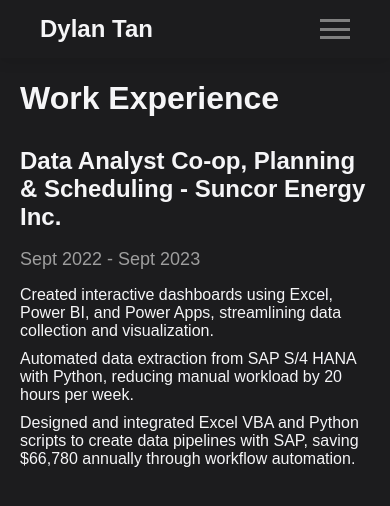
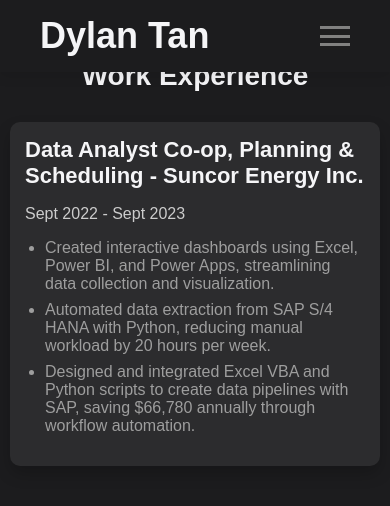
Before and after one commit to itsdylantan/PersonalPortfolio-Website, a React (Create React App) app: page /PersonalPortfolio-Website/work-experience in a window 390 px wide. Shown: the top 506 px of the page. Built offline with nearby package versions, Linux system fonts and the light colour scheme.

Commit message:
Added pred_core_temp_infrared_dylan_irfan.pdf into public folder. As well as link View Project in Projects.js to the pdf file

```diff
--- a/src/components/Navbar.js
+++ b/src/components/Navbar.js
@@ -12,7 +12,9 @@
 
   return (
     <nav className="navbar">
-      <h1 className="navbar-logo">Dylan Tan</h1>
+      <Link to="/" className="navbar-logo"> {/* Link added to the logo */}
+        <h1>Dylan Tan</h1>
+      </Link>
 
       <div className={`hamburger ${isOpen ? 'open' : ''}`} onClick={toggleMenu}>
         <span className="line"></span>
@@ -22,10 +24,10 @@
 
       <ul className={`navbar-links ${isOpen ? 'open' : ''}`}>
         <li><Link to="/" onClick={toggleMenu}>Home</Link></li>
+        <li><Link to="/about" onClick={toggleMenu}>About</Link></li>
         <li><Link to="/resume" onClick={toggleMenu}>Resume</Link></li>
         <li><Link to="/work-experience" onClick={toggleMenu}>Work Experience</Link></li>
         <li><Link to="/projects" onClick={toggleMenu}>Projects</Link></li>
-        <li><Link to="/about" onClick={toggleMenu}>About</Link></li>
         <li><Link to="/contact" onClick={toggleMenu}>Contact</Link></li>
       </ul>
     </nav>
--- a/src/components/Projects.js
+++ b/src/components/Projects.js
@@ -40,6 +40,30 @@
               Real-time stock market data engineering project using Apache Kafka and AWS to process and analyze streaming data for insightful analytics.
             </p>
           </div>
+
+          {/* New Project */}
+          <div className="project-card">
+            <h3>Predicting Core Body Temperature using Infrared Thermography</h3>
+            <p>Technologies: R, ggplot2, glmnet, bestglm</p>
+            <p>
+              Developed predictive models and created a formal report on predicting core body temperature using infrared thermography (IRT). Applied regression analysis techniques in R, utilizing Gaussian and Gamma family distributions to develop predictive models with high accuracy.
+            </p>
+            <p>
+              Employed variable selection methods such as Forward Selection, Backward Elimination, LASSO, and Ridge regression to optimize model performance. Conducted extensive data preprocessing, handled missing values, created dummy variables, and addressed multicollinearity by removing variables with high Variance Inflation Factors (VIFs).
+            </p>
+            <p>
+              Utilized ggplot2 for visualization and bestglm for subset selection, enhancing the reliability of the results.
+            </p>
+            {/* Adjusted link to the PDF file with basename */}
+            <a
+              href={`${process.env.PUBLIC_URL}/pred_core_temp_infrared_dylan_irfan.pdf`}
+              target="_blank"
+              rel="noopener noreferrer"
+              className="project-link"
+            >
+              View Project (PDF)
+            </a>
+          </div>
         </div>
       </div>
     </section>
--- a/src/components/WorkExperience.css
+++ b/src/components/WorkExperience.css
@@ -4,38 +4,81 @@
   padding: 80px 20px;
   background-color: #1c1c1e;
   color: #f5f5f7;
+  max-width: 900px;
+  margin: 0 auto;
   text-align: left;
+}
+
+.work-experience-content {
   max-width: 900px;
   margin: 0 auto;
 }
 
 .work-experience-content h2 {
-    font-size: 32px;
+  font-size: 36px;
+  font-weight: bold;
   margin-bottom: 30px;
   color: #f5f5f7;
+  text-align: center;
 }
 
-  .experience {
-    margin-bottom: 40px;
+/* Box styling for each experience */
+.experience-box {
+  background-color: #2c2c2e;
+  padding: 20px;
+  margin-bottom: 30px;
+  border-radius: 10px;
+  box-shadow: 0 8px 16px rgba(0, 0, 0, 0.2);
+  transition: transform 0.3s, box-shadow 0.3s;
+}
+
+.experience-box:hover {
+  transform: translateY(-10px);
+  box-shadow: 0 12px 24px rgba(0, 0, 0, 0.3);
 }
 
 .experience h3 {
   font-size: 24px;
   color: #f5f5f7;
+  margin-bottom: 10px;
 }
 
 .experience p {
   font-size: 18px;
+  color: #ccc;
   margin-bottom: 10px;
-    color: #9e9e9e;
 }
 
 .experience ul {
-    list-style-type: none;
-    padding-left: 0;
+  list-style-type: disc;
+  padding-left: 20px;
 }
 
 .experience ul li {
   font-size: 16px;
-    margin-bottom: 10px;
+  color: #9e9e9e;
+  margin-bottom: 8px;
 }
+
+/* Responsive adjustments */
+@media (max-width: 768px) {
+  .work-experience-section {
+    padding: 60px 10px;
+  }
+
+  .work-experience-content h2 {
+    font-size: 28px;
+  }
+
+  .experience-box {
+    padding: 15px;
+  }
+
+  .experience h3 {
+    font-size: 22px;
+  }
+
+  .experience p, .experience ul li {
+    font-size: 16px;
+  }
+}
--- a/src/components/WorkExperience.js
+++ b/src/components/WorkExperience.js
@@ -1,4 +1,3 @@
-
 // src/components/WorkExperience.js
 import React from 'react';
 import './WorkExperience.css';
@@ -9,6 +8,7 @@
       <div className="work-experience-content">
         <h2>Work Experience</h2>
 
+        <div className="experience-box">
           <div className="experience">
             <h3>Data Analyst Co-op, Planning & Scheduling - Suncor Energy Inc.</h3>
             <p>Sept 2022 - Sept 2023</p>
@@ -19,6 +19,9 @@
             </ul>
           </div>
         </div>
+
+        {/* Add additional experience sections here if needed */}
+      </div>
     </section>
   );
 }
```
Also changed, not shown: 1 other file (tests, documents, lock files or other folders). Lines whose indentation alone changed are shown as unchanged.
